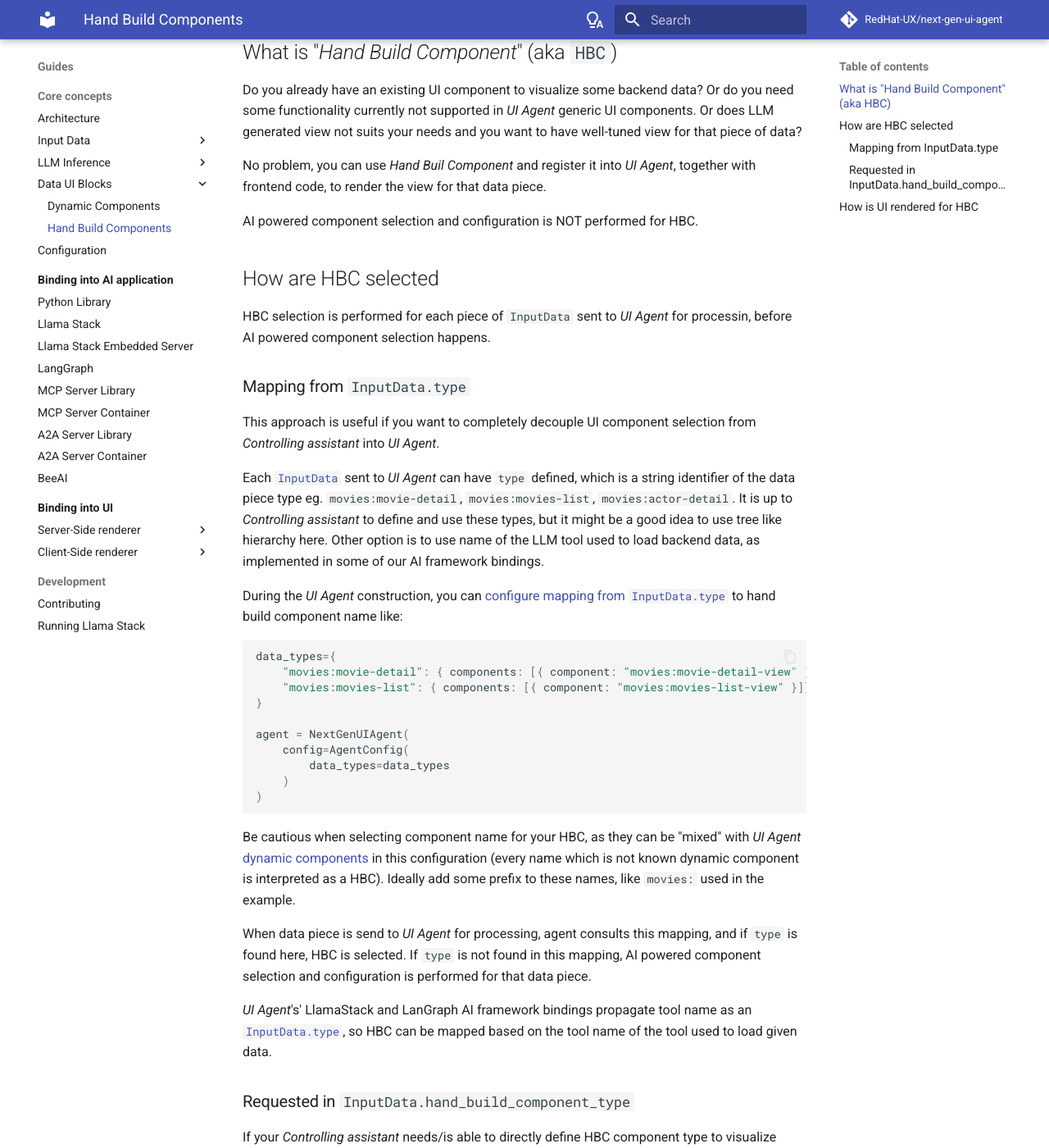
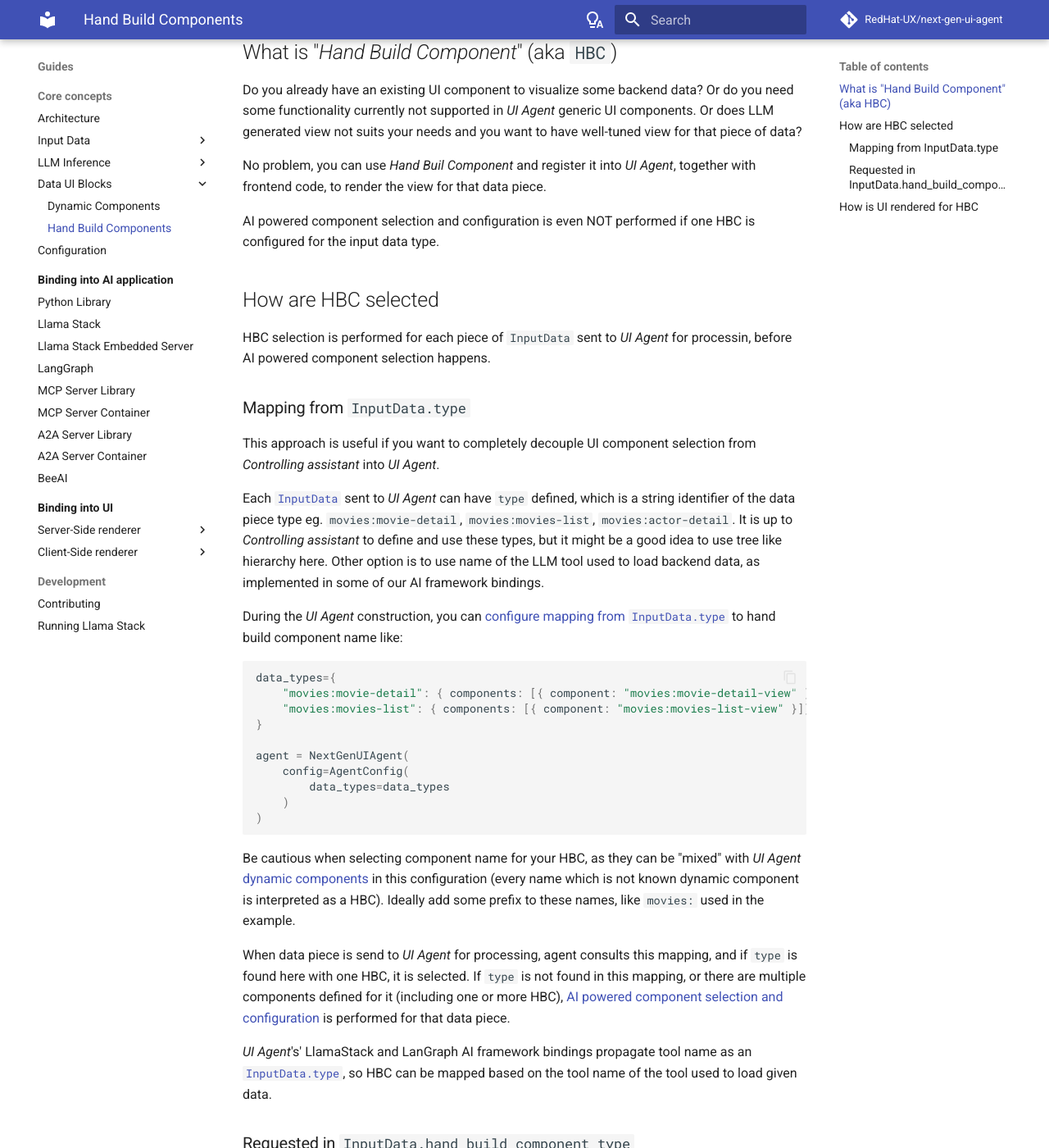
Before and after one commit to RedHat-UX/next-gen-ui-agent, an MkDocs documentation site: the page built from docs/guide/data_ui_blocks/hand_build_components.md, in a window 1280 px wide and 1400 px high, scrolled down 222 px. Shown: the whole window at 82% size. Built offline with MkDocs 1.6.1 and Material for MkDocs 9.7.7, drawn with Linux system fonts in a browser that asks for light colours; comment, search, counter and statistics services are not loaded; some of the changed text lies outside the part shown.

Commit message:
docs: HBC docs updated for current selection proces, mandatory field.id added to spec examples

````diff
--- a/docs/guide/data_ui_blocks/hand_build_components.md
+++ b/docs/guide/data_ui_blocks/hand_build_components.md
@@ -9,7 +9,7 @@ Or does LLM generated view not suits your needs and you want to have well-tuned
 No problem, you can use *Hand Buil Component* and register it into *UI Agent*, together with frontend code,
 to render the view for that data piece.
 
-AI powered component selection and configuration is NOT performed for HBC.
+AI powered component selection and configuration is even NOT performed if one HBC is configured for the input data type.
 
 ## How are HBC selected
 
@@ -44,8 +44,8 @@ Be cautious when selecting component name for your HBC, as they can be "mixed" w
 components](./dynamic_components.md) in this configuration (every name which is not known dynamic component
 is interpreted as a HBC). Ideally add some prefix to these names, like `movies:` used in the example.
 
-When data piece is send to *UI Agent* for processing, agent consults this mapping, and if `type` is found here, HBC is selected.
-If `type` is not found in this mapping, AI powered component selection and configuration is performed for that data piece.
+When data piece is send to *UI Agent* for processing, agent consults this mapping, and if `type` is found here with one HBC, it is selected.
+If `type` is not found in this mapping, or there are multiple components defined for it (including one or more HBC), [AI powered component selection and configuration](index.md#selection-and-configuration-process) is performed for that data piece.
 
 *UI Agent*'s' LlamaStack and LanGraph AI framework bindings propagate tool name as
 an [`InputData.type`](../input_data/index.md#inputdata-object-fields), so HBC can be mapped based
@@ -82,6 +82,7 @@ Example of the [`ComponentDataHandBuildComponent` as JSON](../../spec/component.
 {
     "id": "4585-8554-af54-54c8",
     "component": "movies:movie-detail-view",
+    "input_data_type": "load_movie_detail",
     "data": {
         "title": "Toy Story",
         "year": 1995,
@@ -89,3 +90,6 @@ Example of the [`ComponentDataHandBuildComponent` as JSON](../../spec/component.
     }
 }
 ```
+
+Then you have to provide rendering code which is able to process and visualize given `data` structure.
+[Renderers](../renderer/index.md) can provides support to write HBC for their technology.
````
Also changed, not shown: docs/guide/data_ui_blocks/index.md (+1 -1 lines), spec/component/README.md (+27 -13 lines).
